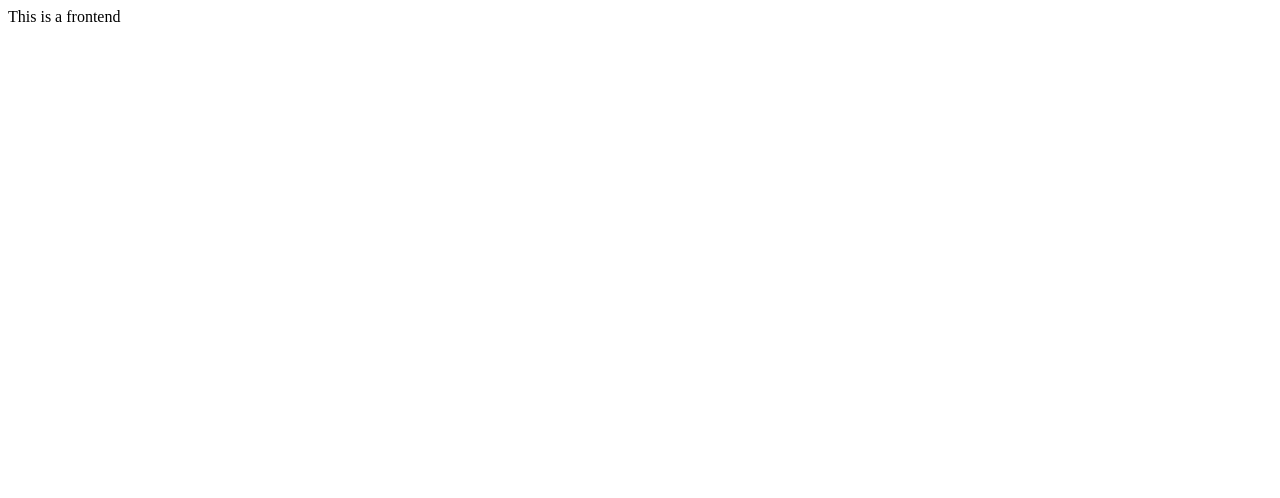
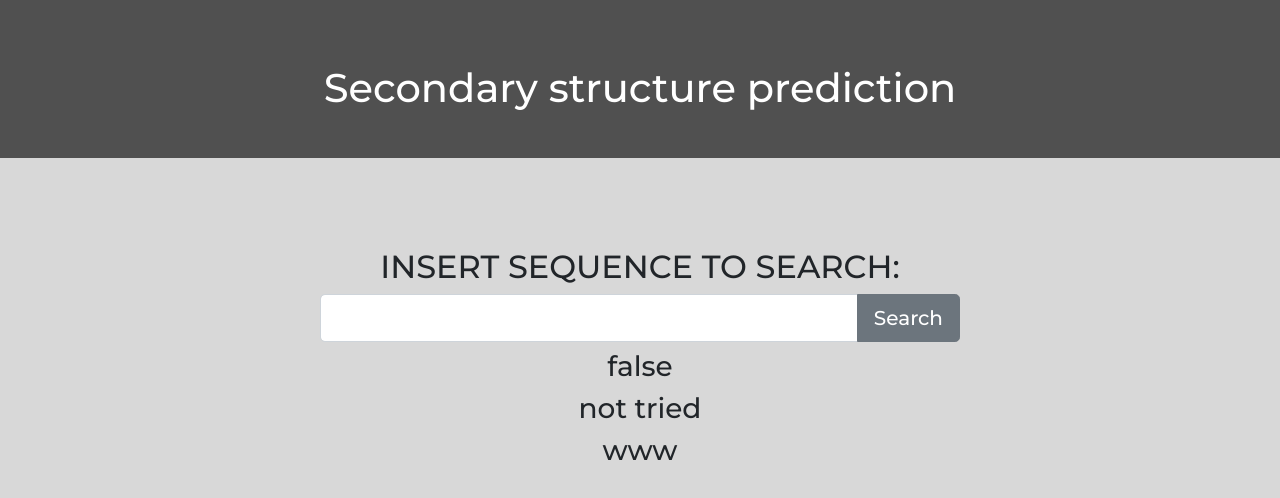
Before and after one commit to sondregs/bioinformatics-project, a React (Create React App) app in the folder app/pssp/: page / in a window 1280 px wide. Shown: the top 498 px of the page. Built offline with nearby package versions, Linux system fonts and the light colour scheme.

Commit message:
add fresh page and almost working api calls

```diff
--- a/app/pssp/package.json
+++ b/app/pssp/package.json
@@ -6,7 +6,9 @@
     "@testing-library/jest-dom": "^4.2.4",
     "@testing-library/react": "^9.5.0",
     "@testing-library/user-event": "^7.2.1",
+    "bootstrap": "^4.4.1",
     "react": "^16.13.1",
+    "react-bootstrap": "^1.0.0",
     "react-dom": "^16.13.1",
     "react-scripts": "3.4.1"
   },
--- a/app/pssp/public/index.html
+++ b/app/pssp/public/index.html
@@ -24,7 +24,7 @@
       work correctly both with client-side routing and a non-root public URL.
       Learn how to configure a non-root public URL by running `npm run build`.
     -->
-    <title>React App</title>
+    <title>2nd Struct Prediction</title>
   </head>
   <body>
     <noscript>You need to enable JavaScript to run this app.</noscript>
--- a/app/pssp/src/App.jsx
+++ b/app/pssp/src/App.jsx
@@ -1,9 +1,17 @@
 import React, { Component } from 'react'
+
+import HeaderBar from "./components/HeaderBar"
+import SearchBar from "./components/SearchBar"
+
+import "./styles/App.css"
 
 class App extends Component {
     render() {
         return (
-            <div>This is a frontend</div>
+            <div className="App">
+                <HeaderBar></HeaderBar>
+                <SearchBar></SearchBar>
+            </div>
         )
     }
 }
--- /dev/null
+++ b/app/pssp/src/components/HeaderBar.jsx
@@ -0,0 +1,17 @@
+import React from "react"
+
+
+import "../styles/HeaderBar.css"
+
+class HeaderBar extends React.Component {
+    // What does this component do?
+    render () {
+        return (
+            <div class="HeaderBar">
+                <h1>Secondary structure prediction</h1>
+            </div>
+        )
+    }
+}
+
+export default HeaderBar
--- /dev/null
+++ b/app/pssp/src/components/SearchBar.jsx
@@ -0,0 +1,78 @@
+import React from "react"
+import {InputGroup, FormControl,  Button} from 'react-bootstrap'
+
+import "../styles/SearchBar.css"
+
+class SearchBar extends React.Component {
+    constructor(props) {
+        super(props)
+        this.state = {
+            hasTried: "not tried",
+            isLoaded: "false",
+            input: "",
+            result: null,
+            url: "www"
+        };
+      }
+
+    go = () => {
+        // let url = "http://127.0.0.1:8080/api/submit?sequence=" + this.state.input
+        let url = "http://127.0.0.1:8080/api/submit"
+        this.setState({url: url})
+        fetch(url)
+            .then(res => res.json())
+            .then(
+                (result) => {
+                this.setState({
+                    isLoaded: "true, win",
+                    result: result
+                });
+                },
+                // Note: it's important to handle errors here
+                // instead of a catch() block so that we don't swallow
+                // exceptions from actual bugs in components.
+                (error) => {
+                    console.log(error);
+                    this.setState({
+                        isLoaded: "true, fail",
+                        error
+                    });
+                }
+            )
+    }
+
+    handleChange = (e) => {
+        this.setState({input: e.target.value})
+    }
+
+    handleSearch = () => {
+        this.setState({input: ""})
+    }
+
+
+    // What does this component do?
+    render () {
+        return (
+            <div class="SearchBar">
+                <h2>INSERT SEQUENCE TO SEARCH:</h2>
+                <div className="InputField">
+                    <InputGroup size="lg" onChange={this.handleChange}>
+                        <FormControl  aria-describedby="inputGroup-sizing-sm" />
+                        <InputGroup.Append>
+                            <Button variant="secondary" onClick={this.go}>
+                                Search
+                            </Button>
+                        </InputGroup.Append>
+                    </InputGroup>
+                </div>
+                <h3>{this.state.input}</h3>
+                <h3>{this.state.isLoaded}</h3>
+                <h3>{this.state.hasTried}</h3>
+                <h3>{this.state.result}</h3>
+                <h3>{this.state.url}</h3>
+            </div>
+        )
+    }
+}
+
+export default SearchBar
--- a/app/pssp/src/index.js
+++ b/app/pssp/src/index.js
@@ -2,6 +2,9 @@ import React from 'react';
 import ReactDOM from 'react-dom';
 import App from './App';
 
+import 'bootstrap/dist/css/bootstrap.min.css';
+import "./styles/index.css";
+
 ReactDOM.render(
     <App />, document.getElementById('root')
 );
--- /dev/null
+++ b/app/pssp/src/styles/App.css
@@ -0,0 +1,6 @@
+@import url('https://fonts.googleapis.com/css2?family=Montserrat:wght@500&display=swap');
+
+.App {
+    text-align: center;
+    font-family: 'Montserrat', sans-serif;
+}
--- /dev/null
+++ b/app/pssp/src/styles/HeaderBar.css
@@ -0,0 +1,8 @@
+
+
+.HeaderBar {
+    padding: 5% 0 3% ;
+    background-color: rgb(80, 80, 80);
+    margin-bottom: 7%;
+    color: white;
+}
--- /dev/null
+++ b/app/pssp/src/styles/SearchBar.css
@@ -0,0 +1,9 @@
+
+.SearchBar {
+    text-align: center;
+}
+
+.InputField {
+    width: 50%;
+    display: inline-block;
+}
--- /dev/null
+++ b/app/pssp/src/styles/index.css
@@ -0,0 +1,3 @@
+body {
+    background-color: rgb(216, 216, 216);
+}
```
Also changed, not shown: 2 other files (tests, documents, lock files or other folders).
